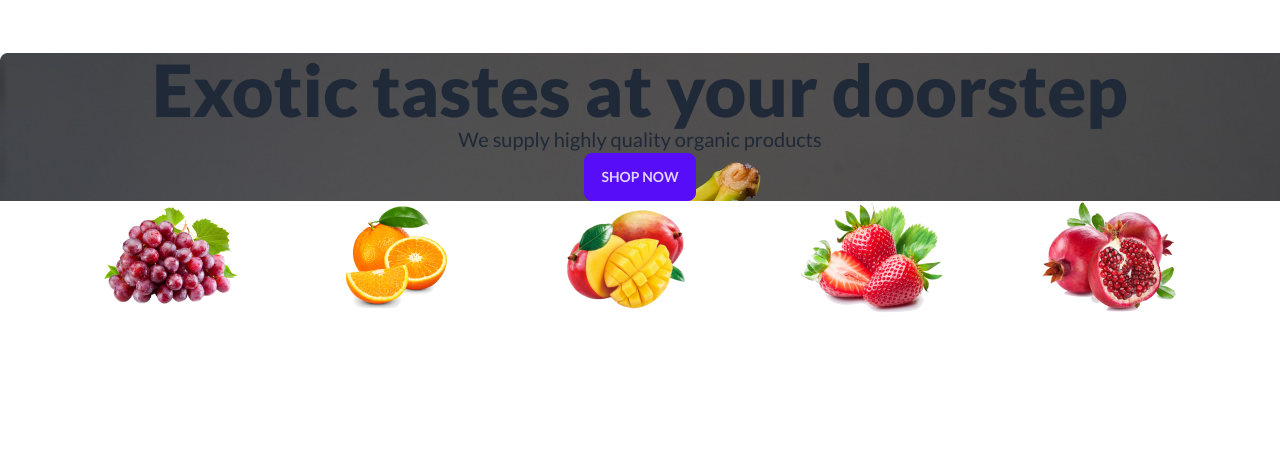
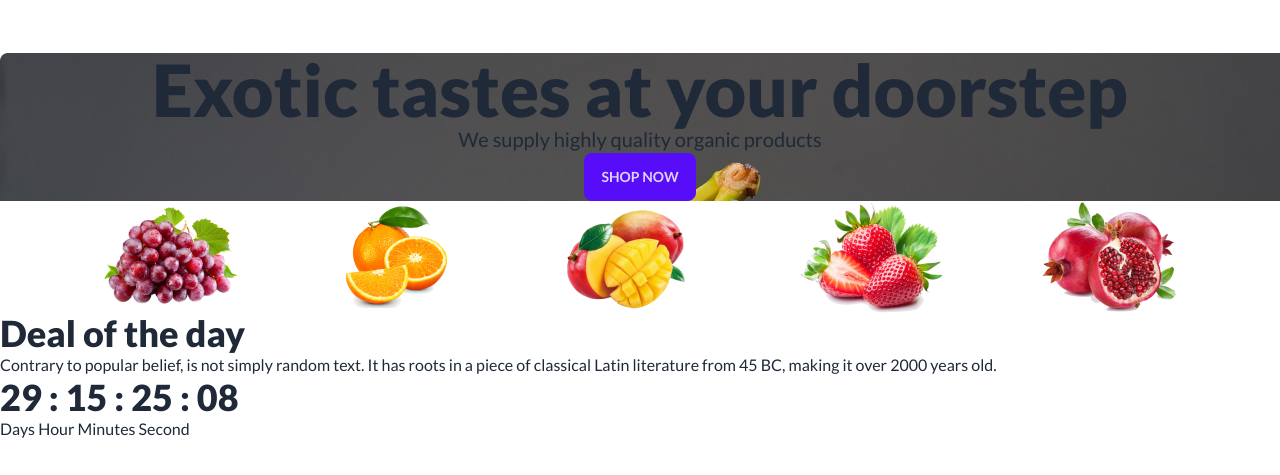
Before and after one commit to rakibete/03_assignment_B8A3-fruit-brust-with-daisyui, a plain HTML site: page index.html in a window 1280 px wide. Shown: the part 179-654 px from the top of the page. Drawn offline with nearby package versions, Linux system fonts and the light colour scheme.

Commit message:
3rd section added

```diff
--- a/index.html
+++ b/index.html
@@ -61,6 +61,18 @@
                 <img src="images/fruit5.png" alt="">
             </div>
         </section>
+        <section>
+            <div>
+                <h2 class="text-4xl font-extrabold">Deal of the day</h2>
+                <p>
+                    Contrary to popular belief, is not simply random text. It has roots in a piece of classical Latin literature from 45 BC, making it over 2000 years old.
+                </p>
+            </div>
+            <div>
+                <h2 class="text-4xl font-extrabold">29 : 15 : 25 : 08</h2>
+                <p>Days     Hour    Minutes    Second</p>
+            </div>
+        </section>
     </main>
 
     <footer>
```
